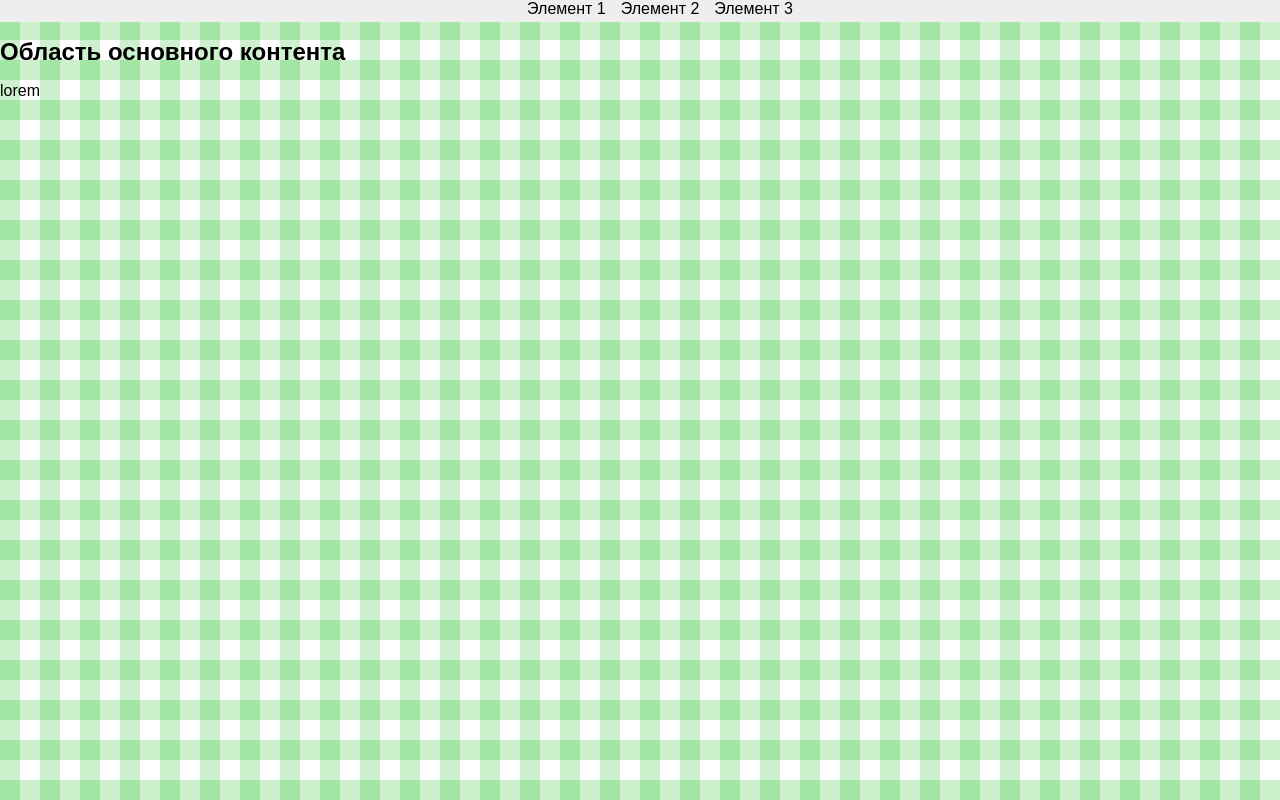
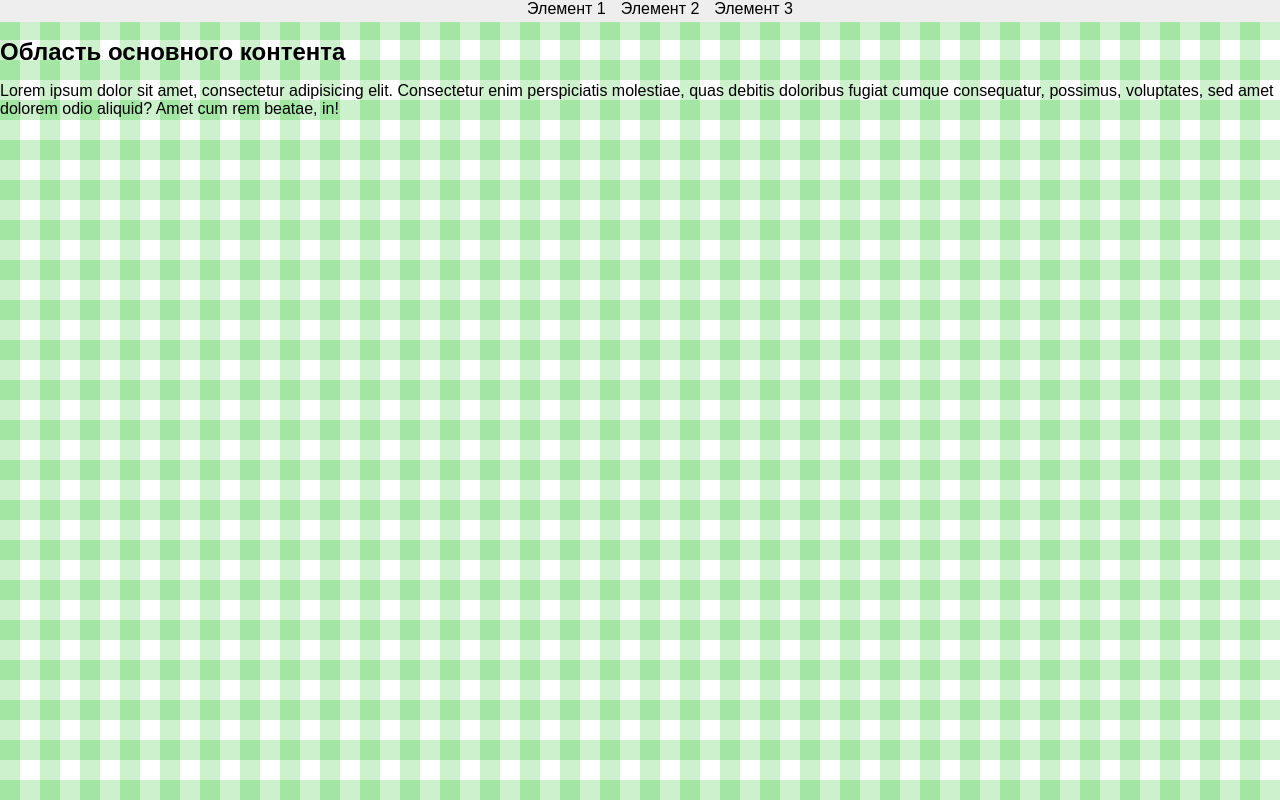
Before and after one commit to RamisSh/auto, a plain HTML site: page index.html in a window 1280 px wide. Drawn offline with Linux system fonts and the light colour scheme; files that its build step writes are made by us from their sources.

Commit message:
second commit

```diff
--- a/index.html
+++ b/index.html
@@ -24,7 +24,7 @@
 			</div>
 			<div class="content">
 				<h1>Область основного контента</h1>
-				<p>lorem</p>
+				<p>Lorem ipsum dolor sit amet, consectetur adipisicing elit. Consectetur enim perspiciatis molestiae, quas debitis doloribus fugiat cumque consequatur, possimus, voluptates, sed amet dolorem odio aliquid? Amet cum rem beatae, in!</p>
 			</div>
 		</div>
 	<!-- build:js sripts/vendor.js -->
```
